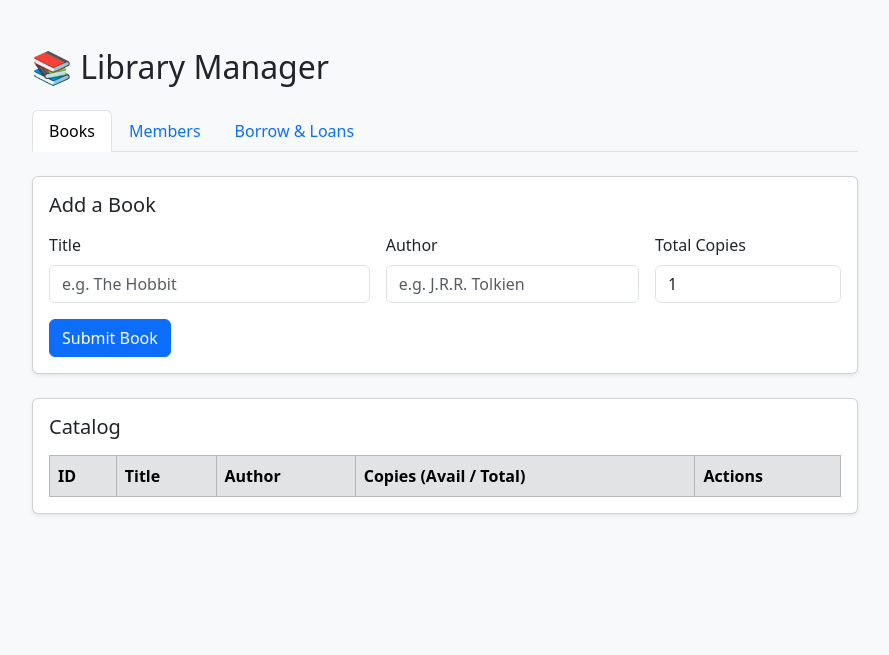
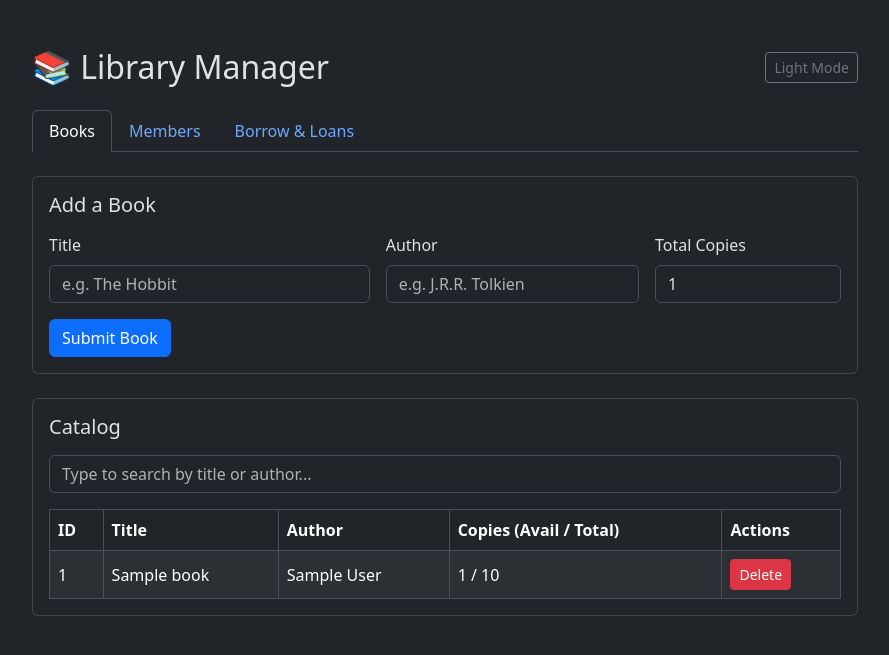
Before and after one commit to vamshi-afk/library-crud-webApp, a FastAPI app: page / in a window 1280 px wide. Shown: the top 655 px of the page, without its empty margins (195-1084 px from the left). Run offline with FastAPI, Linux system fonts and the light colour scheme; tables that the repository leaves empty hold one stand-in row (values such as "Sample post"); lists and menus that the app fills with data are empty.

Commit message:
updated search method so now its dynamic and supports case insensitive search with support for special characters, changed MemberPublic class to be able to read attributes directly off sqlalchemy orm objects and at last did some frontend quality changes like being able to toggle between dark and light mode

```diff
--- a/app/schemas.py
+++ b/app/schemas.py
@@ -33,6 +33,7 @@ class MemberResponse(BaseModel):
 class MemberPublic(BaseModel):
     id: int
     name: str
+    model_config = ConfigDict(from_attributes=True)
 
 
 class BorrowRequest(BaseModel):
--- a/static/script.js
+++ b/static/script.js
@@ -1,12 +1,18 @@
 // ==================== BOOKS ====================
-async function fetchBooks() {
-  const res = await fetch('/books/');
+async function fetchBooks(search = '') {
+  const url = search ? `/books/?search=${encodeURIComponent(search)}` : '/books/';
+  const res = await fetch(url);
+  if (!res.ok) return;
   const data = await res.json();
 
   const tbody = document.getElementById('booksTableBody');
   const bookSelect = document.getElementById('borrowBookSelect');
   tbody.innerHTML = '';
+
+  // Only reset the Borrow dropdown when loading the full catalog
+  if (!search) {
     bookSelect.innerHTML = '<option value="" disabled selected>Choose a book...</option>';
+  }
 
   data.forEach(book => {
     tbody.innerHTML += `
@@ -21,13 +27,24 @@ async function fetchBooks() {
       </tr>
     `;
 
+    if (!search) {
       bookSelect.innerHTML += `
         <option value="${book.id}" ${book.available_copies === 0 ? 'disabled' : ''}>
           #${book.id} - ${book.title} (${book.available_copies} avail)
         </option>
       `;
+    }
   });
 }
+
+let searchTimeout;
+document.getElementById('bookSearchInput').addEventListener('input', (e) => {
+  clearTimeout(searchTimeout);
+  const query = e.target.value.trim();
+  searchTimeout = setTimeout(() => {
+    fetchBooks(query);
+  }, 250);
+});
 
 async function deleteBook(id) {
   const res = await fetch(`/books/${id}`, { method: 'DELETE' });
@@ -64,6 +81,7 @@ document.getElementById('bookForm').addEventListener('submit', async (e) => {
 // ==================== MEMBERS ====================
 async function fetchMembers() {
   const res = await fetch('/members/');
+  if (!res.ok) return;
   const data = await res.json();
 
   const tbody = document.getElementById('membersTableBody');
@@ -84,7 +102,7 @@ async function fetchMembers() {
     `;
 
     memberSelect.innerHTML += `
-      <option value="${member.id}">#${member.id} - ${member.name} (${member.email})</option>
+      <option value="${member.id}">#${member.id} - ${member.name}</option>
     `;
   });
 }
@@ -122,13 +140,18 @@ document.getElementById('memberForm').addEventListener('submit', async (e) => {
 // ==================== BORROW & LOANS ====================
 async function fetchLoans() {
   const res = await fetch('/borrow/');
+  if (!res.ok) return;
   const data = await res.json();
 
   const tbody = document.getElementById('loansTableBody');
   tbody.innerHTML = '';
 
   data.forEach(record => {
-    const borrowedDate = new Date(record.borrowed_at).toLocaleString();
+    const borrowedDate = new Date(record.borrowed_at).toLocaleDateString();
+    const dueDate = new Date(record.due_date).toLocaleDateString();
+    const fineBadge = record.fine > 0
+      ? `<span class="badge bg-danger">₹${record.fine}</span>`
+      : `<span class="text-muted">₹0</span>`;
     const actionCell = record.returned_at
       ? `<span class="badge bg-secondary">Returned (${new Date(record.returned_at).toLocaleDateString()})</span>`
       : `<button onclick="returnBook(${record.id})" class="btn btn-sm btn-warning">Return Book</button>`;
@@ -137,8 +160,9 @@ async function fetchLoans() {
       <tr>
         <td>${record.id}</td>
         <td><strong>${record.book.title}</strong> <small class="text-muted">(#${record.book_id})</small></td>
-        <td>${record.member.name} </td>
-        <td>${borrowedDate}</td>
+        <td>${record.member.name}</td>
+        <td><small>Out: ${borrowedDate}<br>Due: ${dueDate}</small></td>
+        <td>${fineBadge}</td>
         <td>${actionCell}</td>
       </tr>
     `;
@@ -179,3 +203,10 @@ document.getElementById('borrowForm').addEventListener('submit', async (e) => {
 fetchBooks();
 fetchMembers();
 fetchLoans();
+
+document.getElementById('themeToggle').addEventListener('click', (e) => {
+  const html = document.documentElement;
+  const isDark = html.getAttribute('data-bs-theme') === 'dark';
+  html.setAttribute('data-bs-theme', isDark ? 'light' : 'dark');
+  e.target.textContent = isDark ? 'Dark Mode' : 'Light Mode';
+});
--- a/templates/index.html
+++ b/templates/index.html
@@ -1,5 +1,5 @@
 <!DOCTYPE html>
-<html lang="en">
+<html lang="en" data-bs-theme="dark">
 <head>
   <meta charset="UTF-8">
   <meta name="viewport" content="width=device-width, initial-scale=1.0">
@@ -8,11 +8,13 @@
   <script src="https://cdn.jsdelivr.net/npm/bootstrap@5.3.3/dist/js/bootstrap.bundle.min.js" defer></script>
   <script src="{{ url_for('static', path='script.js') }}" defer></script>
 </head>
-<body class="bg-light">
+<body>
 
   <div class="container my-5" style="max-width: 850px;">
-    <h2 class="mb-4">📚 Library Manager</h2>
-
+    <div class="d-flex justify-content-between align-items-center mb-4">
+        <h2 class="mb-0">📚 Library Manager</h2>
+        <button id="themeToggle" class="btn btn-outline-secondary btn-sm">Light Mode</button>
+    </div>
     <!-- Navigation Tabs -->
     <ul class="nav nav-tabs mb-4" id="libraryTabs" role="tablist">
       <li class="nav-item" role="presentation">
@@ -56,9 +58,10 @@
         <div class="card shadow-sm">
           <div class="card-body">
             <h5 class="card-title mb-3">Catalog</h5>
+            <input type="search" id="bookSearchInput" class="form-control mb-3" placeholder="Type to search by title or author...">
             <div class="table-responsive">
               <table class="table table-striped table-bordered align-middle mb-0">
-                <thead class="table-secondary">
+                <thead >
                   <tr>
                     <th>ID</th>
                     <th>Title</th>
@@ -100,7 +103,7 @@
             <h5 class="card-title mb-3">Registered Members</h5>
             <div class="table-responsive">
               <table class="table table-striped table-bordered align-middle mb-0">
-                <thead class="table-secondary">
+                <thead>
                   <tr>
                     <th>ID</th>
                     <th>Name</th>
@@ -141,12 +144,13 @@
             <h5 class="card-title mb-3">Borrow Records</h5>
             <div class="table-responsive">
               <table class="table table-striped table-bordered align-middle mb-0">
-                <thead class="table-secondary">
+                <thead>
                   <tr>
-                    <th>Record ID</th>
-                    <th>Book ID</th>
-                    <th>Member ID</th>
-                    <th>Borrowed At</th>
+                    <th>ID</th>
+                    <th>Book</th>
+                    <th>Member</th>
+                    <th>Borrowed / Due</th>
+                    <th>Fine</th>
                     <th>Status / Action</th>
                   </tr>
                 </thead>
```
Also changed, not shown: app/routers/books.py (+5 -2 lines), README.md. Lines whose indentation alone changed are shown as unchanged.
